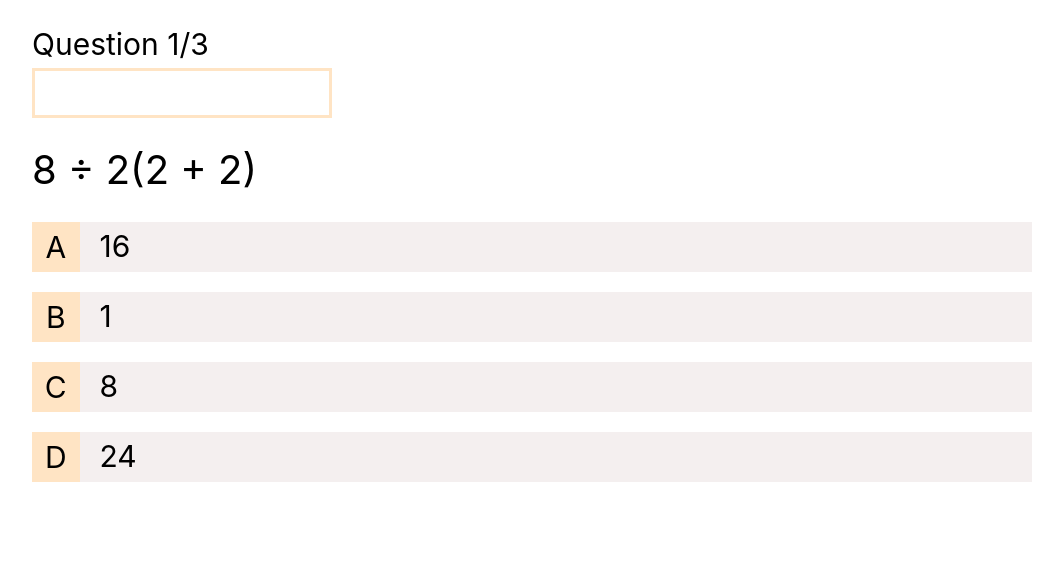
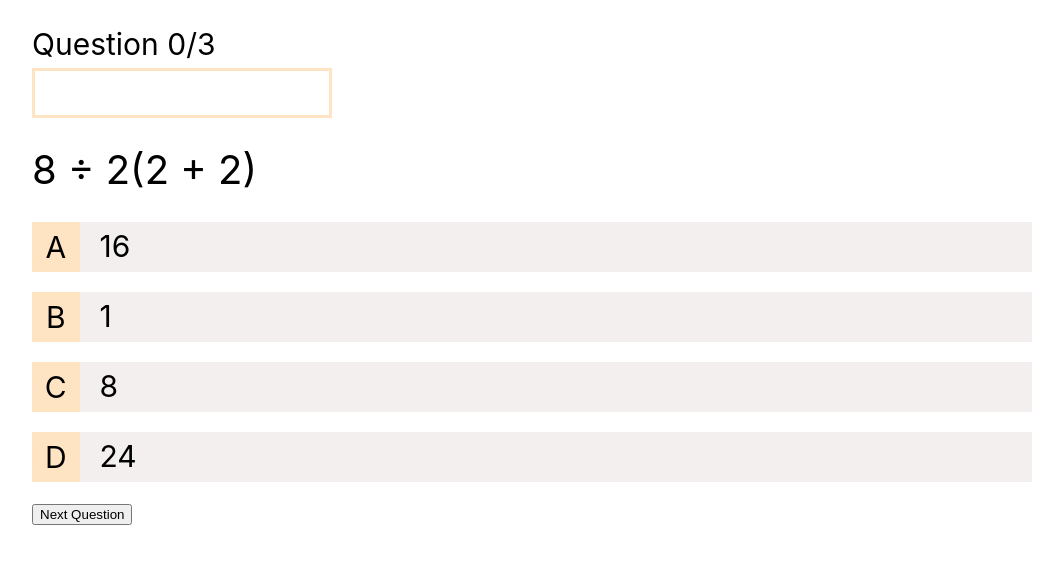
Before and after one commit to KeiranBrown1301/vue-quiz-app, a Vue app: page /quiz/1 in a window 1280 px wide. Shown: the top 564 px of the page, without its empty margins (108-1171 px from the left). Built offline with nearby package versions, Linux system fonts and the light colour scheme.

Commit message:
defined state for question status, and then used watch to monitor for changes,

```diff
--- a/src/assets/views/QuizView.vue
+++ b/src/assets/views/QuizView.vue
@@ -2,20 +2,31 @@
 import Question from "../../components/Question.vue";
 import QuizHeader from "../../components/QuizHeader.vue";
 import { useRoute } from "vue-router";
-import { ref } from "vue";
+import { ref, watch } from "vue";
 import quizzes from "../data/quizes.json";
 
 const route = useRoute();
 const quizId = parseInt(route.params.id);
 const quiz = quizzes.find((q) => q.id === quizId);
 const currentQuestionIndex = ref(0);
+
+const questionStatus = ref(
+  `${currentQuestionIndex.value}/${quiz.questions.length}`
+);
+watch(
+  () => currentQuestionIndex.value,
+  () => {
+    questionStatus.value = `${currentQuestionIndex.value}/${quiz.questions.length}`;
+  }
+);
 </script>
 
 <template>
   <div>
-    <QuizHeader />
+    <QuizHeader :questionStatus="questionStatus" />
     <div>
       <Question :question="quiz.questions[currentQuestionIndex]" />
     </div>
+    <button @click="currentQuestionIndex++">Next Question</button>
   </div>
 </template>
--- a/src/components/QuizHeader.vue
+++ b/src/components/QuizHeader.vue
@@ -1,8 +1,11 @@
-<script setup></script>
+<script setup>
+import { defineProps } from "vue";
+const { questionStatus } = defineProps(["questionStatus"]);
+</script>
 
 <template>
   <header>
-    <h4>Question 1/3</h4>
+    <h4>Question {{ questionStatus }}</h4>
     <div class="bar">
       <div class="completion"></div>
     </div>
```
